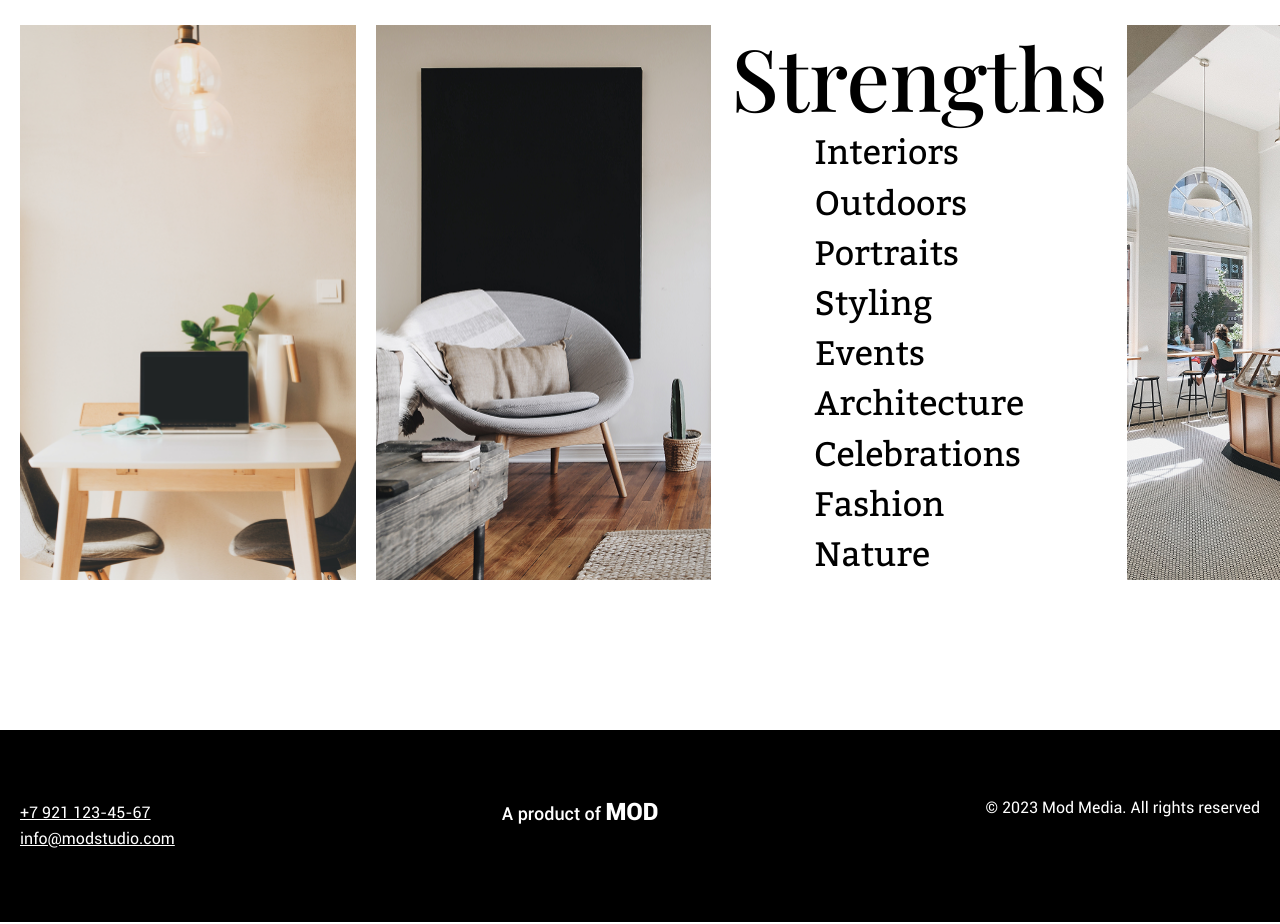
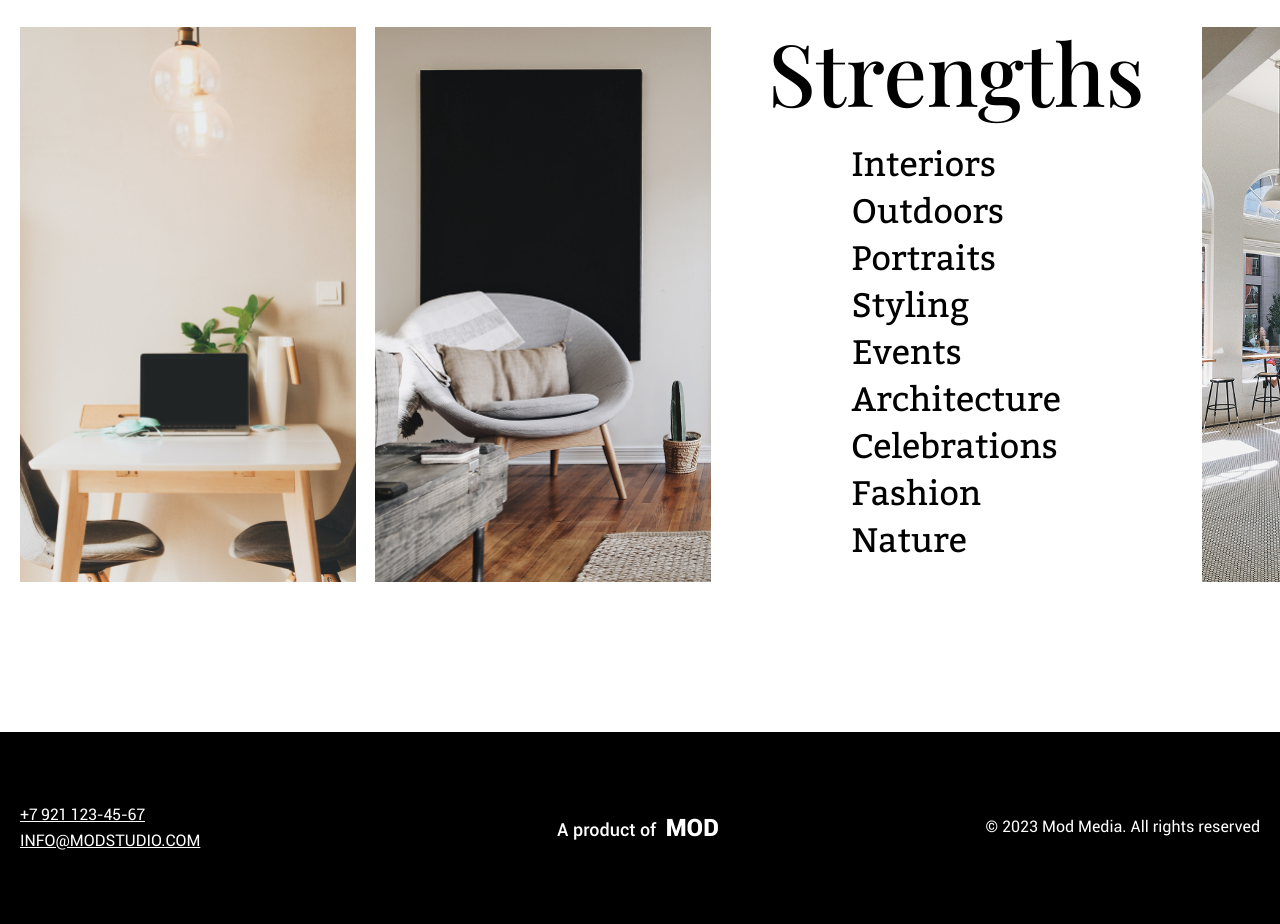
Before and after one commit to leSHakeRel/otus-css-skipidarnikov, a plain HTML site: page index.html in a window 1280 px wide. Shown: the part 3260-4184 px from the top of the page. Drawn offline with Linux system fonts and the light colour scheme; files whose address does not match are found by name.

Commit message:
Finished strong-points-section task

```diff
--- a/css/footer.css
+++ b/css/footer.css
@@ -0,0 +1,20 @@
+.upper-case {
+  text-transform: uppercase;
+}
+
+.footer.text-section {
+  margin: 14px auto;
+  padding-left: 90px;
+}
+
+.footer.copyright-section {
+  margin-top: 17px;
+}
+
+.phone {
+  letter-spacing: -0.35px;
+}
+
+.footer.text-section.span {
+  padding-left: 5px;
+}
--- a/css/strong_points.css
+++ b/css/strong_points.css
@@ -23,8 +23,8 @@
 }
 
 .headline.strong-points {
-  margin-left: 119px;
-  margin-bottom: 30px;
+  margin-left: 139px;
+  margin-bottom: 32px;
 }
 
 .height-100 {
@@ -40,4 +40,35 @@
   flex-wrap: wrap;
   height: 100%;
   justify-content: space-around;
+  margin-left: -8px;
 }
+
+.strong-points-section-strengths {
+  margin: 0px 38px;
+}
+
+.mt-m7 {
+  margin-top: -7px;
+}
+
+.span-point-types {
+  display: flex;
+  flex-direction: column;
+  align-content: center;
+  flex-wrap: wrap;
+  height: 100%;
+  justify-content: space-around;
+  margin-left: -8px;
+  margin-top: 15px;
+  margin-bottom: 15px;
+}
+
+@supports (display: grid) {
+  .span-point-types {
+    display: grid;
+    grid-template-columns: 1fr;
+    gap: 13px;
+    justify-items: start;
+    margin: 0px auto;
+  }
+}
--- a/index.html
+++ b/index.html
@@ -225,9 +225,9 @@
             src="img/avery-klein-JaXs8Tk5Iww-unsplash-1.png"
             alt="strong point photo"
           />
-          <div class="flex column">
-            <h3 class="article-head">Strengths</h3>
-            <ul class="span-point-types flex column space-between">
+          <div class="strong-points-section-strengths flex column">
+            <h3 class="article-head mt-m7">Strengths</h3>
+            <ul class="span-point-types">
               <li>Interiors</li>
               <li>Outdoors</li>
               <li>Portraits</li>
@@ -253,8 +253,8 @@
     <footer class="footer flex space-between">
       <section class="footer contact-section">
         <address class="contact flex column">
-          <a class="link underline" href="tel:+79211234567">+7 921 123-45-67</a>
-          <a class="link underline" href="mailto:info@modstudio.com"
+          <a class="link underline phone" href="tel:+79211234567">+7 921 123-45-67</a>
+          <a class="link underline upper-case" href="mailto:info@modstudio.com"
             >info@modstudio.com</a
           >
         </address>
```
